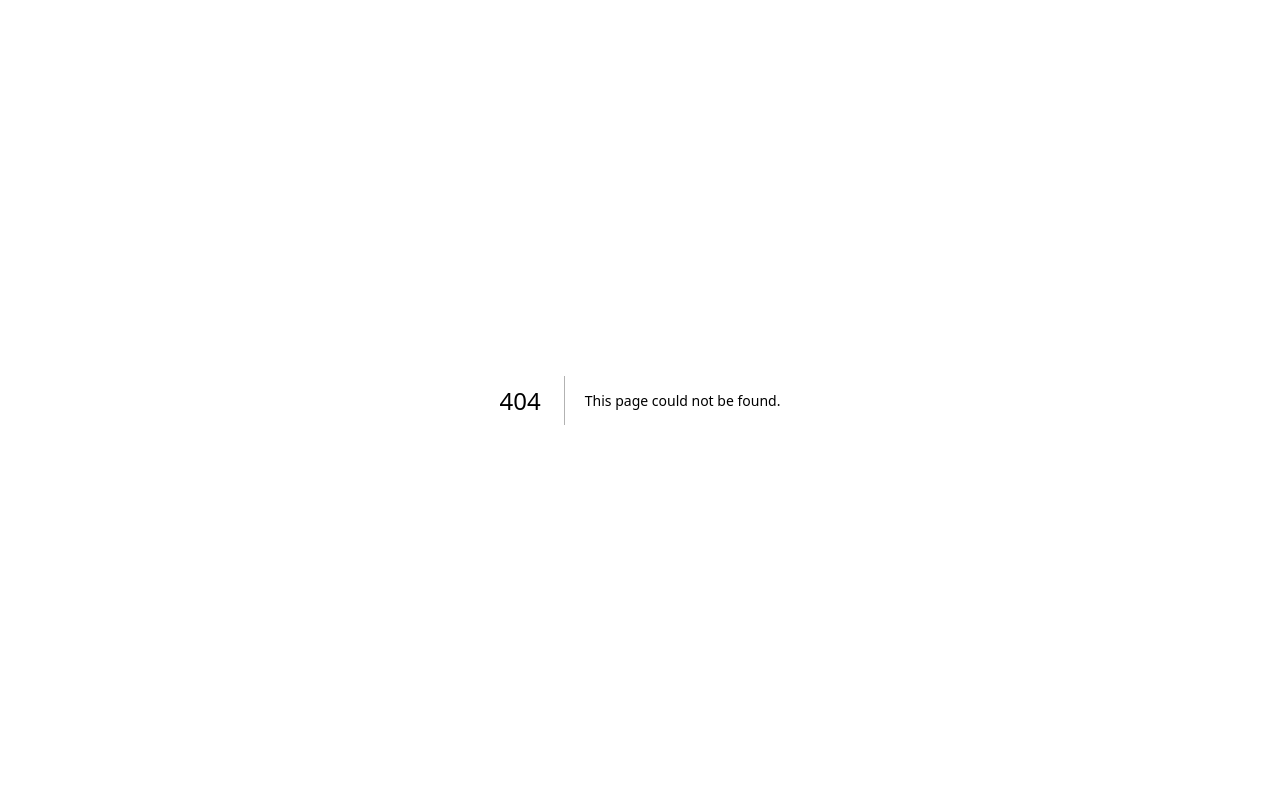
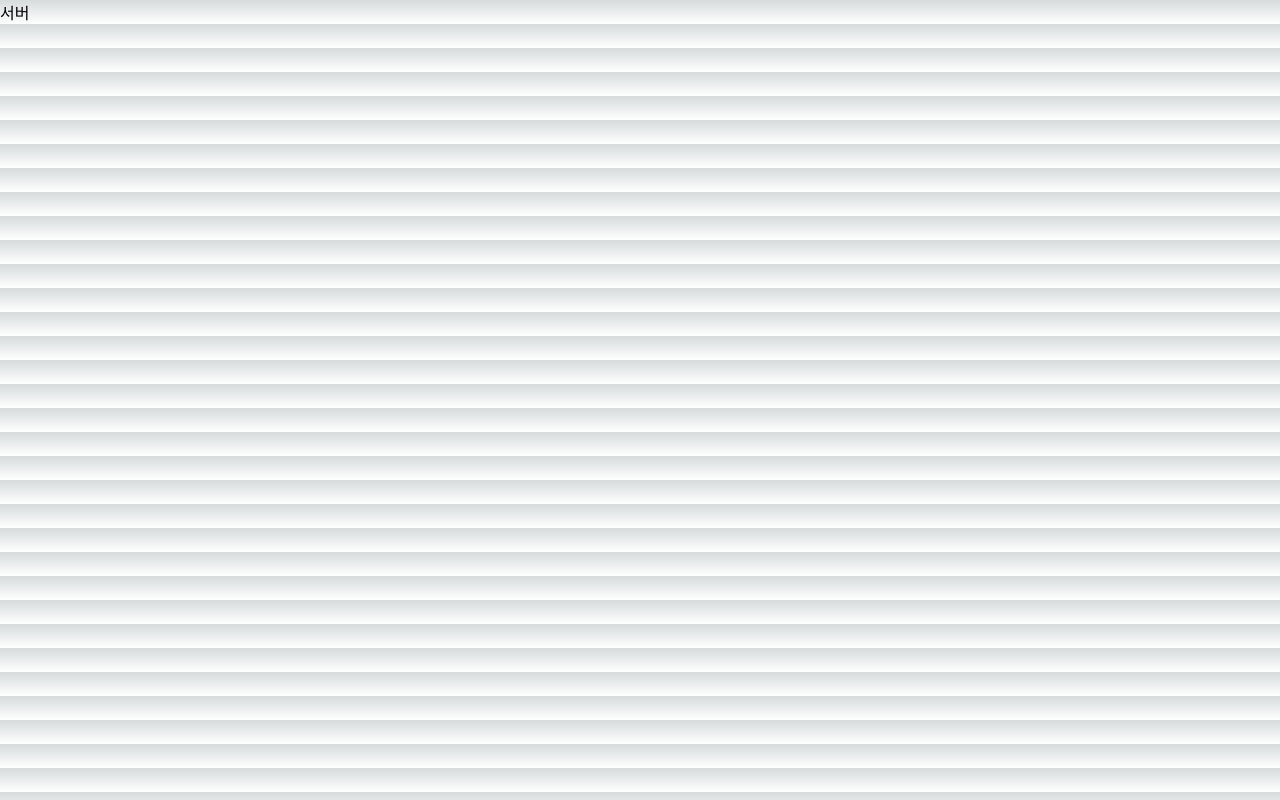
Before and after one commit to Every-Wear/every-wear-fe, a Next.js app: page /server in a window 1280 px wide. Before the commit this address had no page. Built offline with nearby package versions, Linux system fonts and the light colour scheme.

Commit message:
feat: offer -> server 이름 변경

```diff
--- a/pages/index.tsx
+++ b/pages/index.tsx
@@ -13,7 +13,7 @@ export default function Home() {
 
   return (
     <>
-      <LoginButton type="button" onClick={() => router.push("/offer")}>
+      <LoginButton type="button" onClick={() => router.push("/server")}>
         코디네이터
       </LoginButton>
       <LoginButton type="button" onClick={() => router.push("/client")}>
--- a/pages/offer/index.tsx
+++ b/pages/server/index.tsx
@@ -6,7 +6,7 @@ export default function Home() {
 
   return (
     <>
-      <div>오퍼</div>
+      <div>서버</div>
     </>
   );
 }
```
